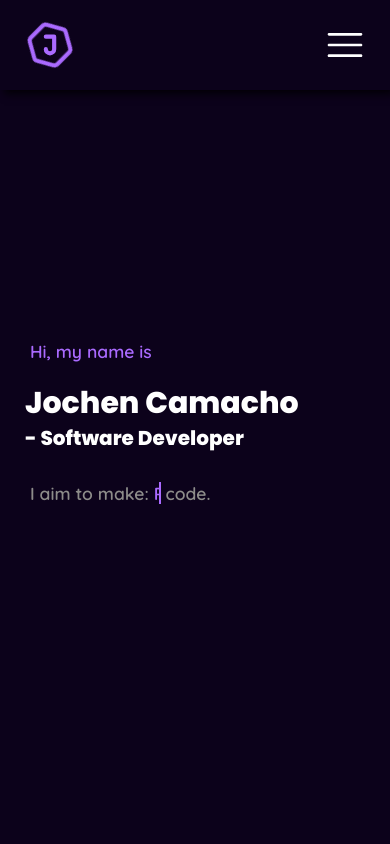
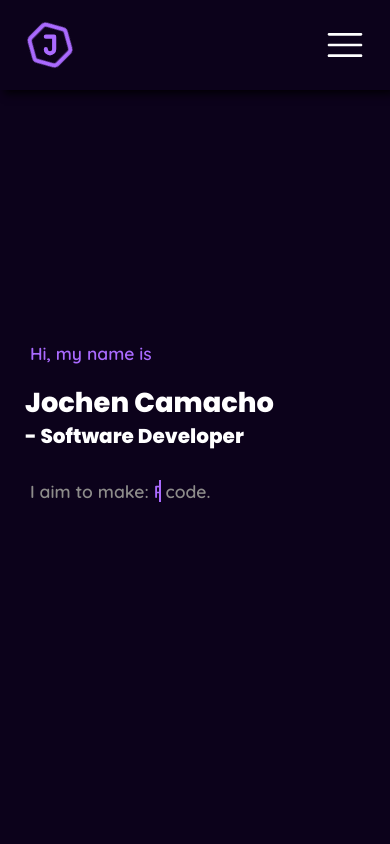
Before and after one commit to Jochen-Camacho/JochenJC, a React (Create React App) app: page / in a window 390 px wide. Shown: the top 844 px of the page. Built offline with nearby package versions, Linux system fonts and the light colour scheme.

Commit message:
Hero Fix

```diff
--- a/src/components/Hero/Hero.css
+++ b/src/components/Hero/Hero.css
@@ -51,7 +51,7 @@
 }
 
 .heroName {
-  font-size: clamp(30px, 7vw, 80px);
+  font-size: clamp(20px, 7vw, 80px);
 }
 
 .heroMain {
```
